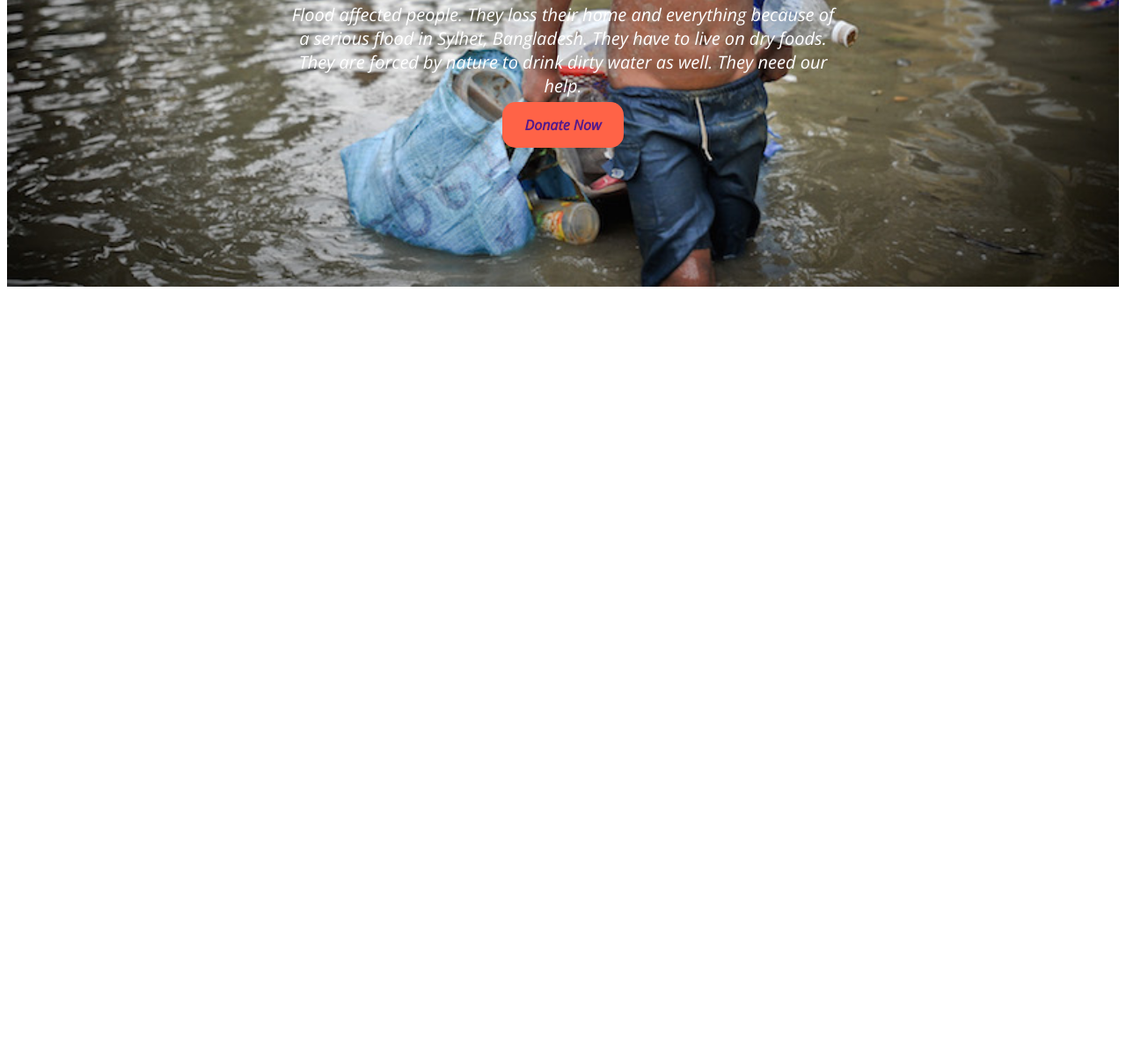
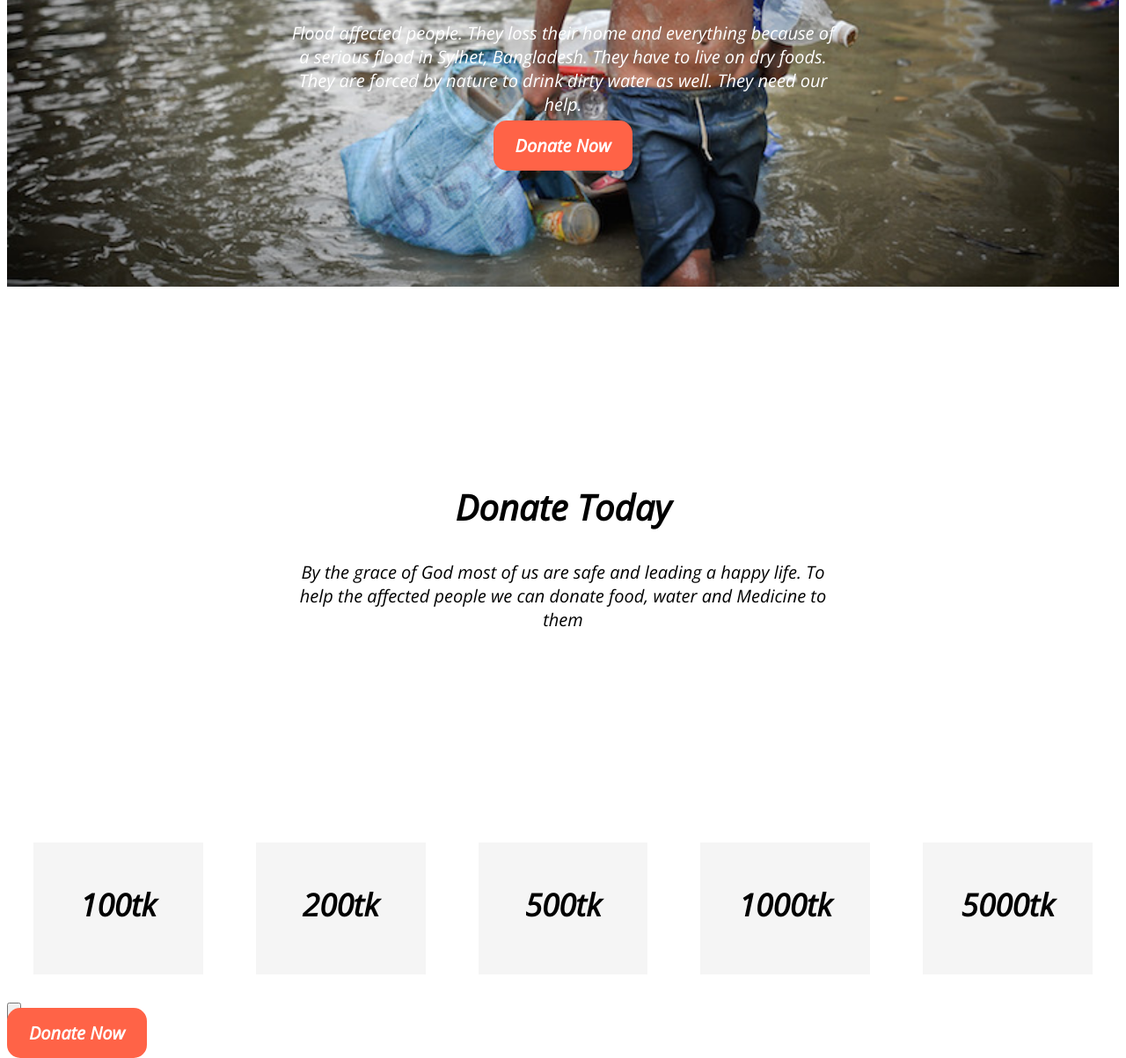
Before and after one commit to Rabbe10581/donate-today, a plain HTML site: page index.html in a window 1280 px wide. Shown: the part 482-1685 px from the top of the page at 88% size. Before the commit the page ends 816 px from the top, so only its background shows below. Drawn offline with nearby package versions, Linux system fonts and the light colour scheme.

Commit message:
second section added

```diff
--- a/index.html
+++ b/index.html
@@ -13,18 +13,50 @@
 </head>
 
 <body>
+    <section>
         <div class="background-image">
             <div class="frontpage">
                 <h1>Let’s Help Those Who Are <br>
                     More In Need</h1>
                 <p>Flood affected people. They loss their home and everything because of a serious flood in
                     Sylhet,
-                Bangladesh. They have to live on dry foods. They are forced by nature to drink dirty water as well. They
+                    Bangladesh. They have to live on dry foods. They are forced by nature to drink dirty water as well.
+                    They
                     need our help.
                 </p>
                 <a class="button-item" href="">Donate Now</a>
             </div>
         </div>
+    </section>
+    <section>
+        <div class="second-set">
+            <h2>Donate Today</h2>
+            <p>By the grace of God most of us are safe and leading a happy life. To help the affected people we can
+                donate food, water and Medicine to them </p>
+        </div>
+        <div class="flex-containner">
+            <div class="flex-new">
+                <h3>100tk</h3><br>
+            </div>
+            <div class="flex-new">
+                <h3>200tk</h3>
+            </div>
+            <div class="flex-new">
+                <h3>500tk</h3>
+            </div>
+            <div class="flex-new">
+                <h3>1000tk</h3>
+            </div>
+            <div class="flex-new">
+                <h3>5000tk</h3>
+            </div>
+
+        </div>
+        <div>
+            <input type="button" value=""><br>
+            <a class="button-item" href="">Donate Now</a>
+        </div>
+    </section>
 
 </body>
 
--- a/style.css
+++ b/style.css
@@ -1,6 +1,7 @@
 body {
     font-family: 'Open Sans', sans-serif;
 }
+
 
 .background-image {
     background-image: url(images/donation9.jpg);
@@ -13,12 +14,18 @@ h1 {
     font-size: 65px;
 }
 
+h2 {
+    font-size: 40px;
+}
+
 p {
     font-size: 20px;
     font-weight: 400;
 }
 
 .button-item {
+    font-size: 20px;
+    color: white;
     font-weight: 700;
     text-decoration: none;
     background-color: tomato;
@@ -31,3 +38,29 @@ p {
     text-align: center;
     padding: 10% 25%;
 }
+
+.second-set {
+    text-align: center;
+    padding: 15% 25%;
+}
+
+.amount {
+    font-size: 40px;
+}
+
+.flex-containner {
+    display: flex;
+    flex-wrap: nowrap;
+    text-align: center;
+
+}
+
+.flex-new {
+    font-size: 30px;
+    background-color: whitesmoke;
+    width: 250px;
+    height: 150px;
+    margin: 30px;
+    text-align: center;
+    line-height: 70px;
+}
```
Lines whose indentation alone changed are shown as unchanged.
